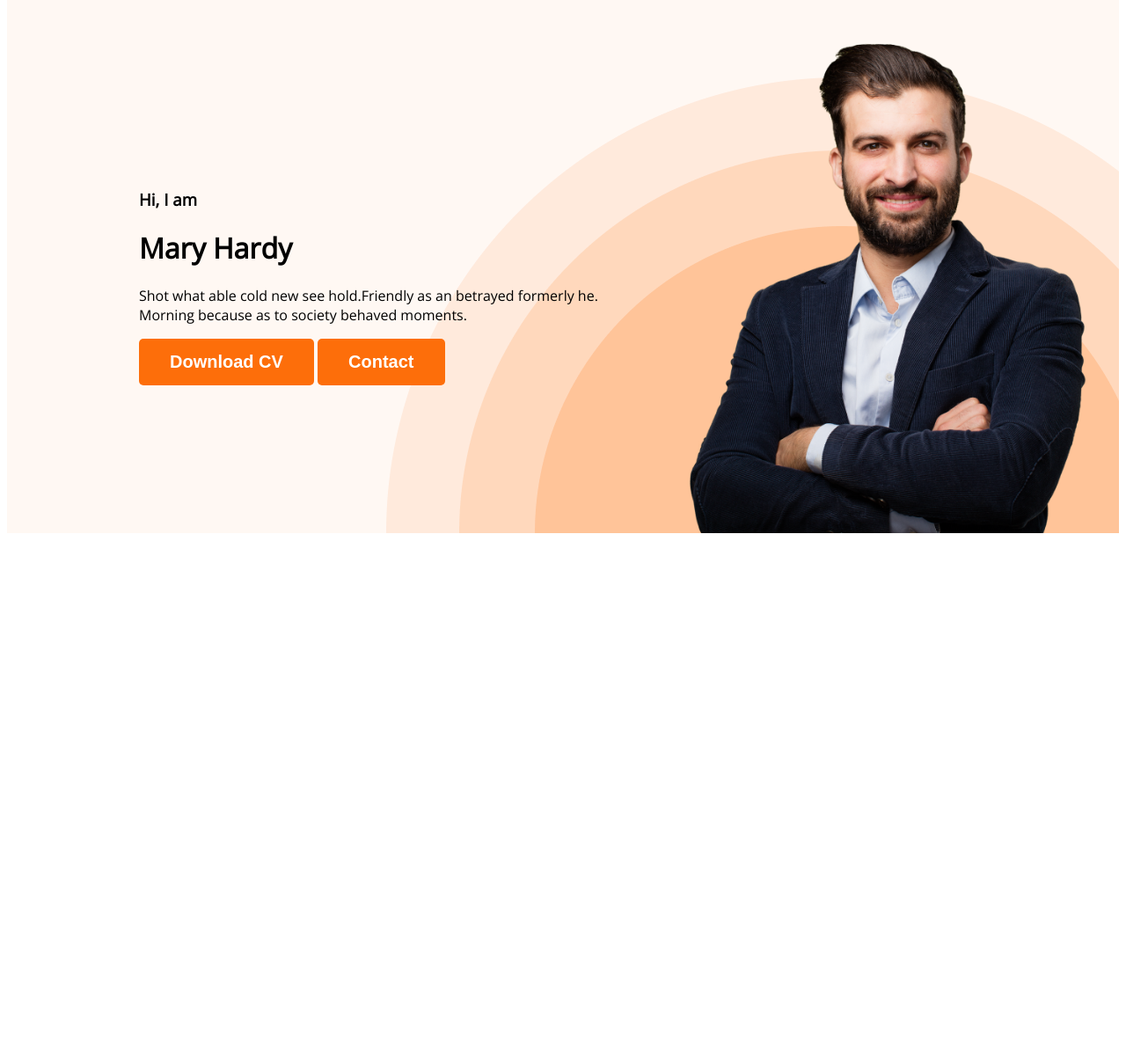
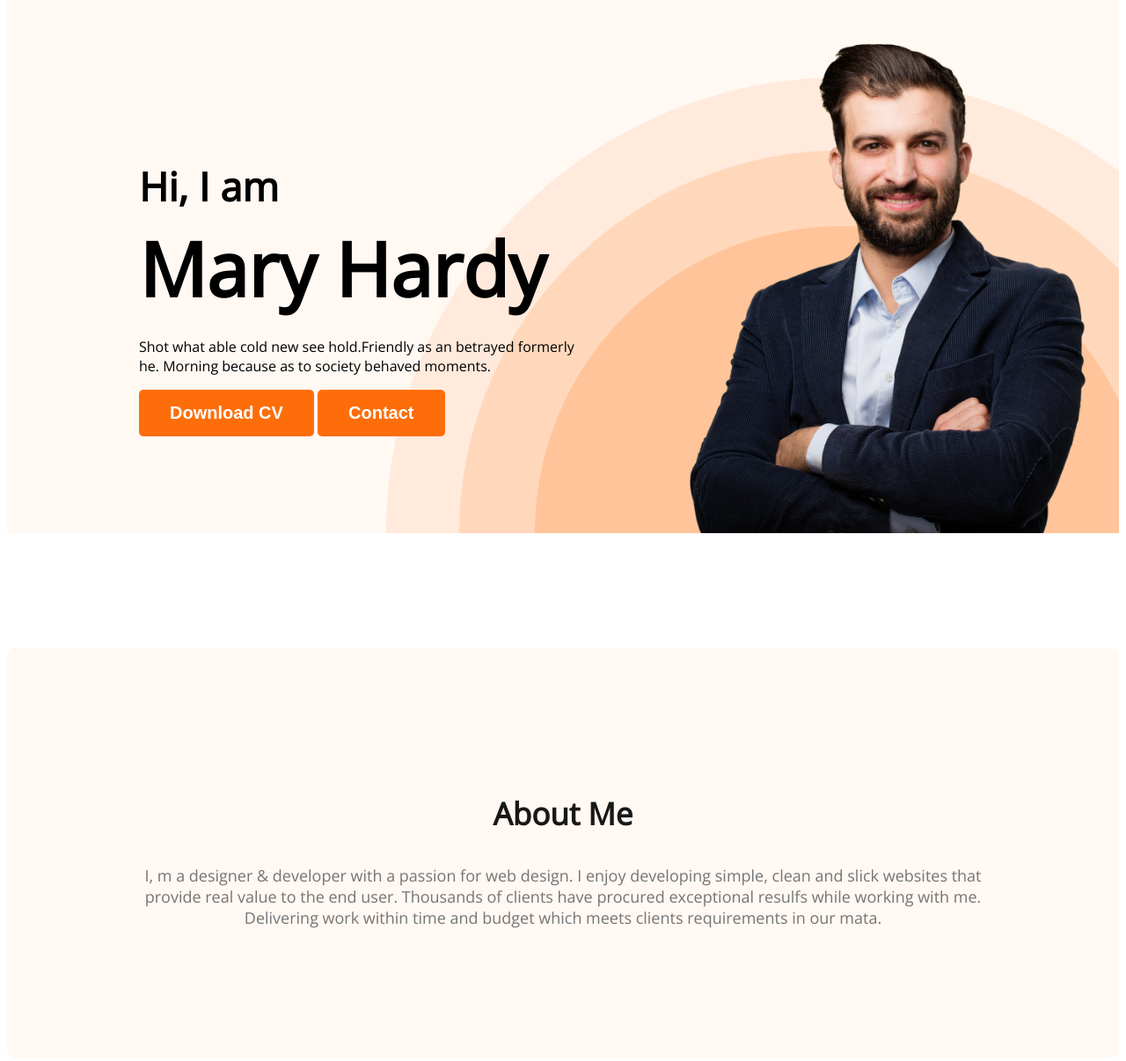
Before and after one commit to ariful-iislam/web-portfolio, a plain HTML site: page index.html in a window 1280 px wide. Shown: the part 162-1368 px from the top of the page at 88% size. Before the commit the page ends 800 px from the top, so only its background shows below. Drawn offline with nearby package versions, Linux system fonts and the light colour scheme.

Commit message:
about section create

```diff
--- a/index.html
+++ b/index.html
@@ -32,6 +32,12 @@
        </div>
     </header>
     <main>
+        <section class="about">
+            <h3 class="section-title">About Me</h3>
+            <p class="section-description">
+                I, m a designer & developer with a passion for web design. I enjoy developing simple, clean and slick websites that provide real value to the end user. Thousands of clients have procured exceptional resulfs while working with me. Delivering work within time and budget which meets clients requirements in our mata.
+            </p>
+        </section>
 
     </main>
     <footer>
--- a/styles/portfolio.css
+++ b/styles/portfolio.css
@@ -10,6 +10,17 @@ body {
   font-size: 20px;
   font-weight: 700;
   padding: 15px 35px;
+}
+.section-title{
+  color: #181818;
+  text-align: center;
+  font-size: 35px;
+  font-weight: 700;
+}
+.section-description{
+  color: #757575;
+  text-align: center;
+  font-size: 18px;
 }
 /* nav related styles*/
 nav {
@@ -50,7 +61,30 @@ nav a {
   padding: 30px 30px 0px 150px;
   display: flex;
   align-items: center;
+  justify-content: space-between;
+}
+.banner-content {
+  max-width: 500px;
 }
 .banner .profile-pic {
   width: 500px;
 }
+.banner-greetings {
+  font-size: 45px;
+  margin-bottom: 0;
+}
+.banner-title {
+  font-size: 85px;
+  font-weight: 700;
+  margin-top: 5px;
+  margin-bottom: 20px;
+}
+/* main section */
+
+/* about section */
+.about {
+  padding: 130px;
+  border-radius: 10px;
+  background: #fff8f3;
+  margin-top: 130px;
+}
```
